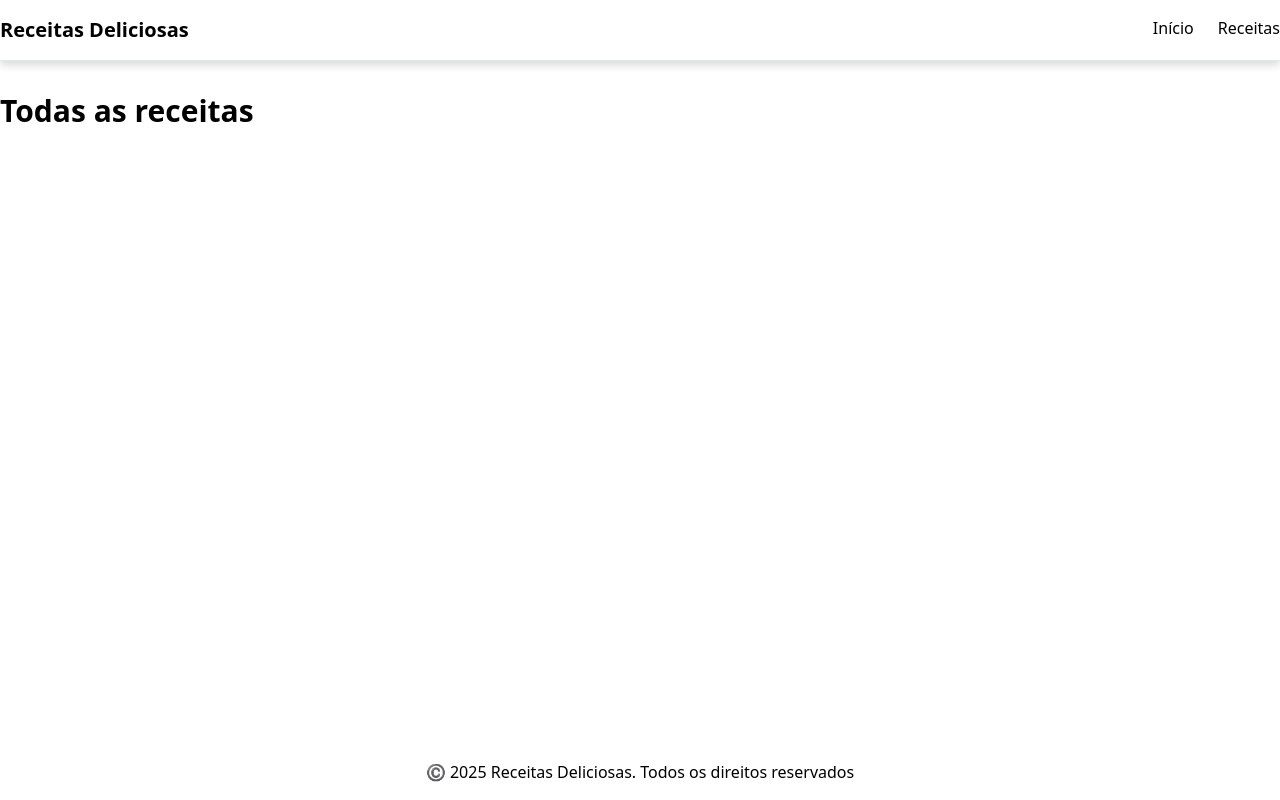
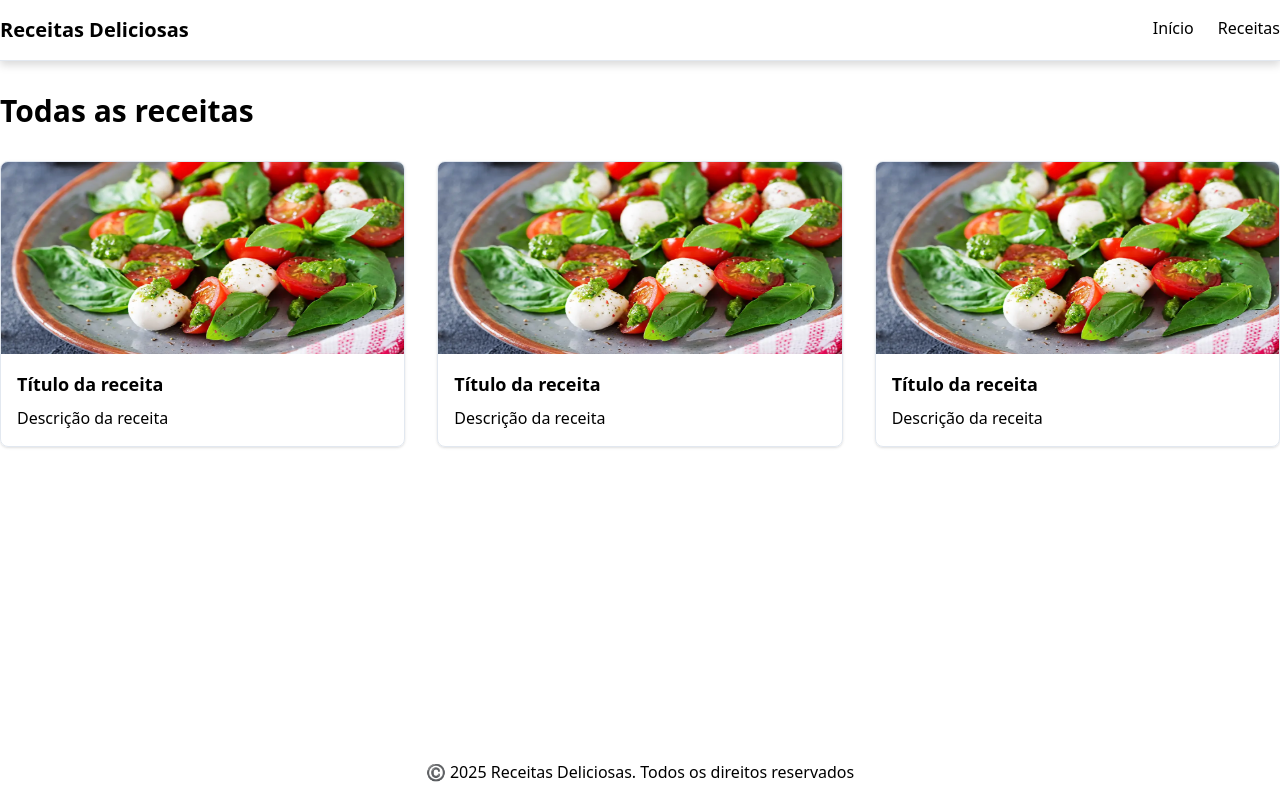
Before and after one commit to fabriciopontesf/Receitas, a Next.js app: page /receitas in a window 1280 px wide. Built offline with nearby package versions, Linux system fonts and the light colour scheme.

Commit message:
feat: cards de receita

```diff
--- a/src/app/receitas/page.tsx
+++ b/src/app/receitas/page.tsx
@@ -1,11 +1,16 @@
+import RecipeCard from "@/components/RecipeCard";
+import { recipes } from "@/lib/data";
+
 export default function ReceitaPage() {
     return (
         <main className="flex-grow py-8">
             <div className="container mx-auto">
                 <h1 className="text-3xl font-bold">Todas as receitas</h1>
 
-                <div>
-                    {/* array de cards de receitas*/}
+                <div className="grid grid-cols-3 gap-8 mt-8">
+                    {recipes.map((recipe) => (
+                        <RecipeCard />
+                    ))}
                 </div>
             </div>
         </main>
--- /dev/null
+++ b/src/components/RecipeCard/index.tsx
@@ -0,0 +1,23 @@
+import Image from "next/image";
+import Link from "next/link";
+
+export default function RecipeCard() {
+    return(
+        <Link href="">
+            <div className="border border-slate-200 rounded-lg overflow-hidden shadow-sm hover:shadow-md transition-shadow">
+                <div className="relative h-48 w-full">
+                 <Image
+                    src="/receitas/salada-caprese.png"
+                    alt="Título da receita"
+                    fill
+                 />
+                </div>
+
+                <div className="flex flex-col p-4 gap-2">
+                    <h3 className="text-lg font-bold">Título da receita</h3>
+                    <p>Descrição da receita</p>
+                </div>
+            </div>
+        </Link>
+    )
+}
```
